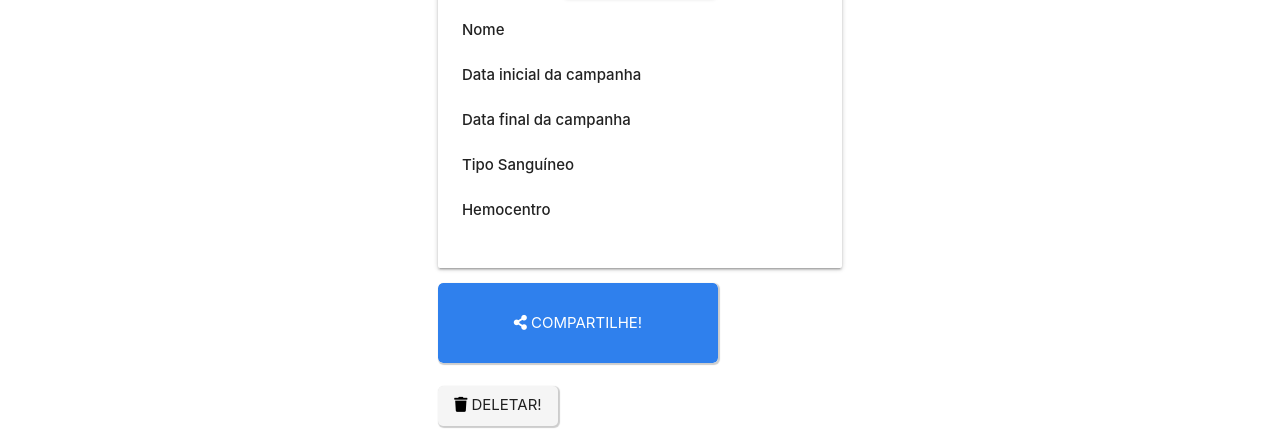
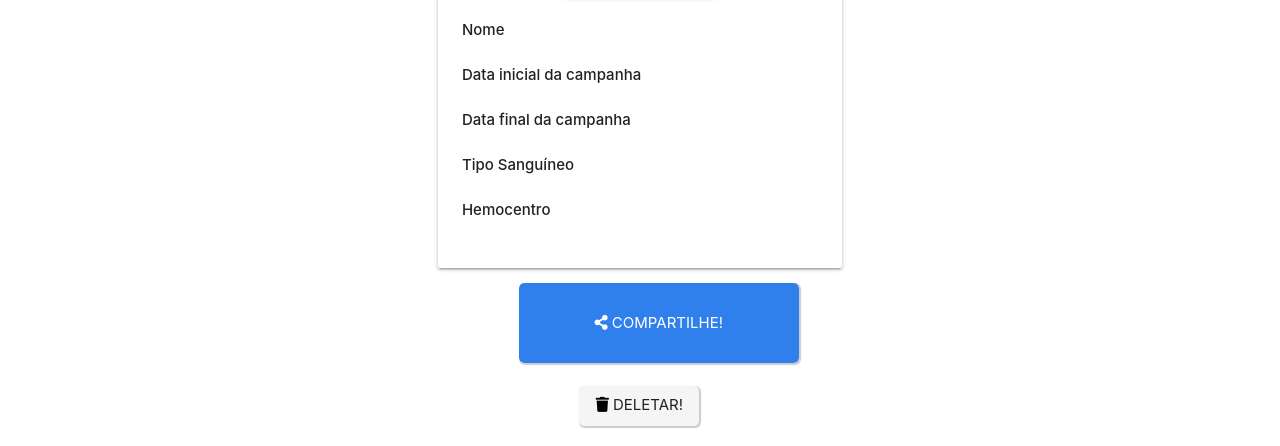
Before and after one commit to fircteamsix/pdapp, a plain HTML site: page tela_de_campanha.html in a window 1280 px wide. Shown: the part 438-884 px from the top of the page. Drawn offline with nearby package versions, Linux system fonts and the light colour scheme.

Commit message:
correção de alinhamento dos botões da pagina tela_de_campanha.html

```diff
--- a/tela_de_campanha.html
+++ b/tela_de_campanha.html
@@ -25,11 +25,6 @@
 
 .homeButton{
     margin-top: -65px;
-}
-
-.delete-button{
-  margin-top: 0px;
-
 }
 
 .share-button{
@@ -113,18 +108,33 @@
   cursor: pointer;
   transition: .3s linear;
   box-shadow: 1px 1px 1px 1px rgba(0, 0, 0, 0.2);
-  /*text-align: center;*/
 }
 
 .delBut{
   color: #000;
 }
 
+@media only screen and (max-width:  600px) {
+  .delete-button{
+    margin-left: 50%;
+  }
+}
+
+@media only screen and (min-width: 1200px) {
+  .delete-button{
+    margin-left: 35%;
+  }
+  .share-button{
+    margin-left: 20%;
+  }
+}
+
+
+
 </style>
 </head>
 
 <body>
-    <div class="row">
   <div class="navbar-fixed">
     <nav>
       <div class="nav-wrapper">
@@ -133,7 +143,9 @@
       </div>
     </nav>
   </div>
-        <div class="col s12 m4 offset-m4">
+
+    <div class="row">
+      <div class="col s12 m4 offset-m4 xl4 offset-xl4">
         <div class="card">
           <div class="card-image">
             <img type="file" src="https://www.pngitem.com/pimgs/m/146-1468479_my-profile-icon-blank-profile-picture-circle-hd.png">
@@ -145,22 +157,19 @@
             <div id="info">
               <p id="nomeCamp"><strong>Nome</strong></p>
               <p id="nomeReceptor"></p><br>
-
               <p id="dataIn"><strong>Data inicial da campanha</strong></p>
               <p id="dataInicio"></p><br>
-
               <p id="dataF"><strong>Data final da campanha</strong></p>
               <p id="dataFim"></p><br>
-
               <p id="tipoSangue"><strong>Tipo Sanguíneo</strong></p>
               <p id=""></p><br>
-
               <p id="hemoc"><strong>Hemocentro</strong></p>
               <p id="nomeHemocentro"></p><br>
             </div>
           </div>
         </div>
-
+      </div>
+      <div class="col s6 offset-s1 m4 l2 offset-l4 offset-m4 xl4 offset-xl4">
         <div class="share-button">
           <span><i class="fas fa-share-alt"></i> COMPARTILHE!</span>
           <a href="#"><i class="fas fa-link"></i></a>
@@ -169,12 +178,10 @@
           <a href="#"><i class="fab fa-instagram"></i></a>
           <a href="#"><i class="fab fa-whatsapp"></i></a>
         </div><br>
-
         <div class="delete-button">
           <span><i class="fas fa-trash delBut"></i> DELETAR!</span>
           <a href="#"></a>
         </div>
-
       </div>
     </div>
 
```
Lines whose indentation alone changed are shown as unchanged.
